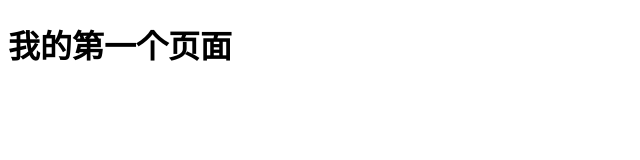
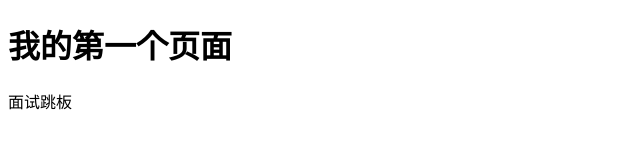
Before and after one commit to NoBin07723/blog2017, a plain HTML site: page index.html in a window 1280 px wide. Shown: the whole page, without its empty margins (0-640 px from the left). Drawn offline with Linux system fonts and the light colour scheme.

Commit message:
first test vscode

```diff
--- a/index.html
+++ b/index.html
@@ -6,5 +6,8 @@
 </head>
 <body>
   <h1>我的第一个页面</h1>
+  <header>
+    面试跳板
+  </header>
 </body>
 </html>
```
